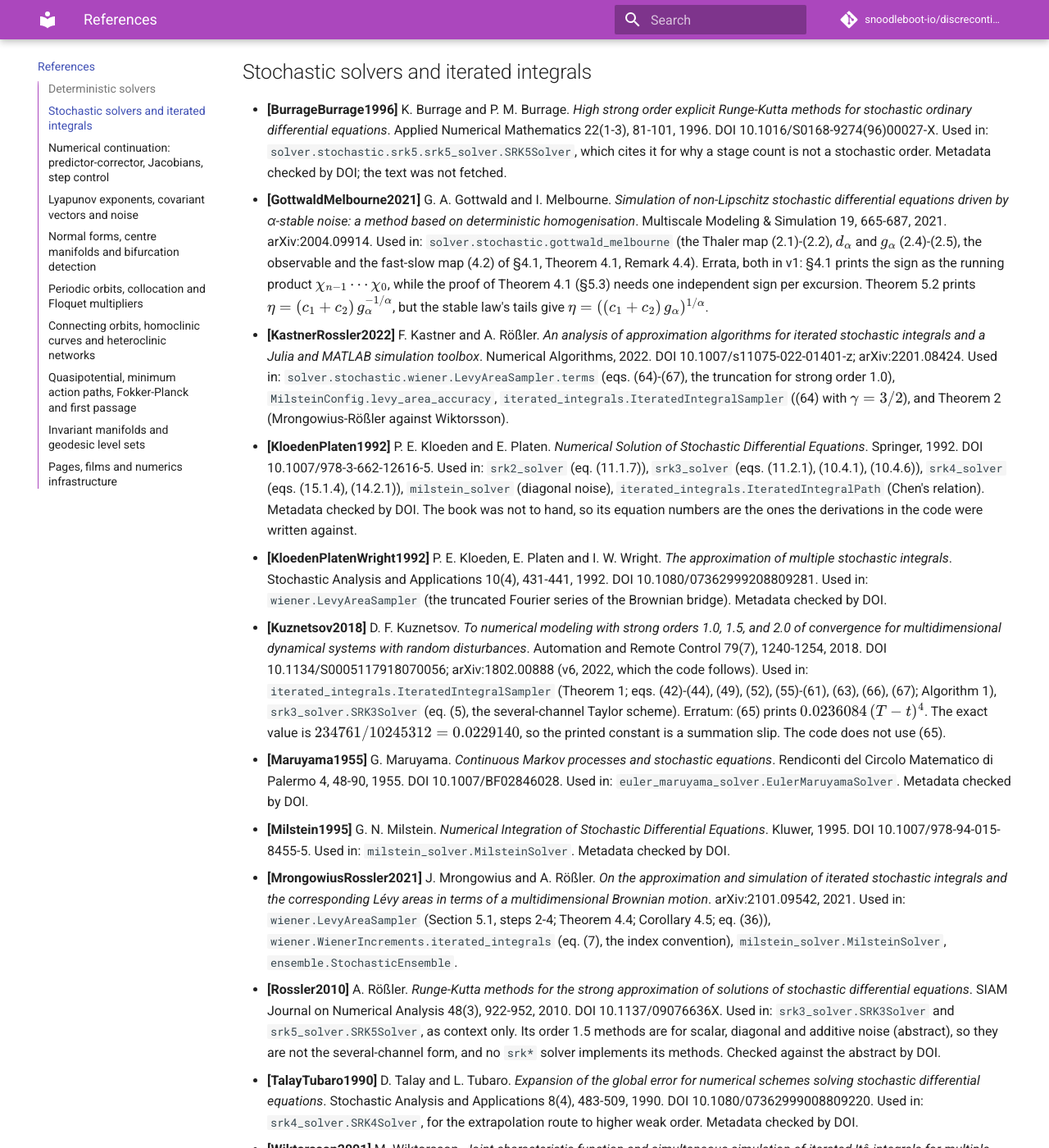
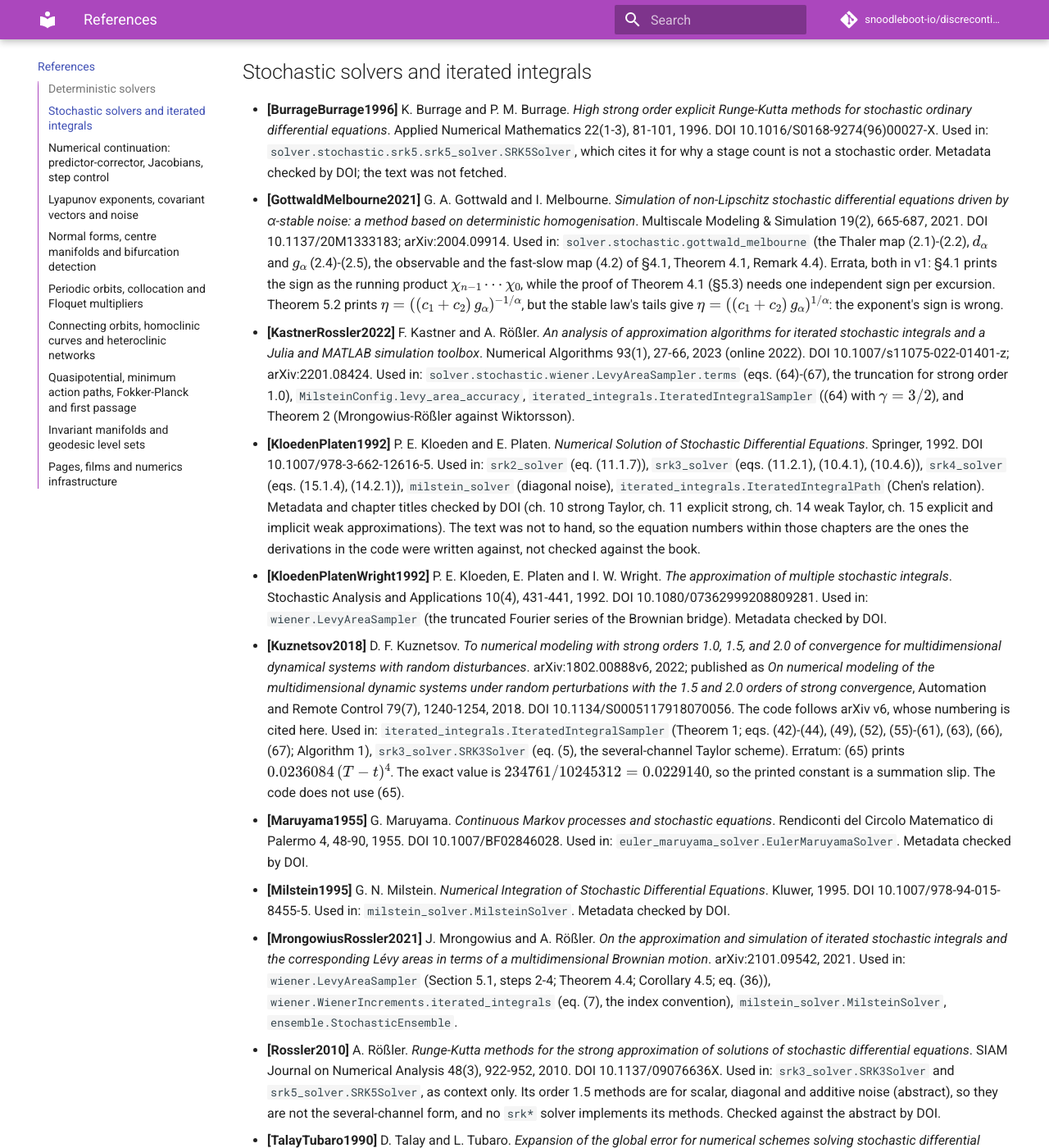
Before and after one commit to snoodleboot-io/discrecontinual_equations, an MkDocs documentation site: the page built from docs/references.md, in a window 1280 px wide and 1400 px high, scrolled down 1922 px. Shown: the whole window at 82% size. Built offline with MkDocs 1.6.1 and Material for MkDocs 9.7.7, drawn with Linux system fonts in a browser that asks for light colours; comment, search, counter and statistics services are not loaded.

Commit message:
Quote Gottwald-Melbourne's Theorem 5.2 as printed, and complete the Kuznetsov, Kastner-Rossler and Gottwald-Melbourne records
Theorem 5.2 prints eta = ((c1 + c2) g_alpha)^(-1/alpha): only the exponent's
sign is wrong, not its placement. The journal version of Kuznetsov's paper
has a different title from arXiv v6; Kastner-Rossler is Numer. Algorithms
93(1), 27-66; Gottwald-Melbourne gets its issue and DOI. Kloeden-Platen's
entry now says its chapter titles were checked and its equation numbers
were not.

Co-Authored-By: Claude Opus 5.5 <noreply@anthropic.com>

```diff
--- a/docs/references/stochastic-solvers.md
+++ b/docs/references/stochastic-solvers.md
@@ -5,11 +5,11 @@
 -->
 
 - **[BurrageBurrage1996]** K. Burrage and P. M. Burrage. *High strong order explicit Runge-Kutta methods for stochastic ordinary differential equations*. Applied Numerical Mathematics 22(1-3), 81-101, 1996. DOI 10.1016/S0168-9274(96)00027-X. Used in: `solver.stochastic.srk5.srk5_solver.SRK5Solver`, which cites it for why a stage count is not a stochastic order. Metadata checked by DOI; the text was not fetched.
-- **[GottwaldMelbourne2021]** G. A. Gottwald and I. Melbourne. *Simulation of non-Lipschitz stochastic differential equations driven by α-stable noise: a method based on deterministic homogenisation*. Multiscale Modeling & Simulation 19, 665-687, 2021. arXiv:2004.09914. Used in: `solver.stochastic.gottwald_melbourne` (the Thaler map (2.1)-(2.2), $d_\alpha$ and $g_\alpha$ (2.4)-(2.5), the observable and the fast-slow map (4.2) of §4.1, Theorem 4.1, Remark 4.4). Errata, both in v1: §4.1 prints the sign as the running product $\chi_{n-1}\cdots\chi_0$, while the proof of Theorem 4.1 (§5.3) needs one independent sign per excursion. Theorem 5.2 prints $\eta = (c_1+c_2)\,g_\alpha^{-1/\alpha}$, but the stable law's tails give $\eta = ((c_1+c_2)\,g_\alpha)^{1/\alpha}$.
-- **[KastnerRossler2022]** F. Kastner and A. Rößler. *An analysis of approximation algorithms for iterated stochastic integrals and a Julia and MATLAB simulation toolbox*. Numerical Algorithms, 2022. DOI 10.1007/s11075-022-01401-z; arXiv:2201.08424. Used in: `solver.stochastic.wiener.LevyAreaSampler.terms` (eqs. (64)-(67), the truncation for strong order 1.0), `MilsteinConfig.levy_area_accuracy`, `iterated_integrals.IteratedIntegralSampler` ((64) with $\gamma = 3/2$), and Theorem 2 (Mrongowius-Rößler against Wiktorsson).
-- **[KloedenPlaten1992]** P. E. Kloeden and E. Platen. *Numerical Solution of Stochastic Differential Equations*. Springer, 1992. DOI 10.1007/978-3-662-12616-5. Used in: `srk2_solver` (eq. (11.1.7)), `srk3_solver` (eqs. (11.2.1), (10.4.1), (10.4.6)), `srk4_solver` (eqs. (15.1.4), (14.2.1)), `milstein_solver` (diagonal noise), `iterated_integrals.IteratedIntegralPath` (Chen's relation). Metadata checked by DOI. The book was not to hand, so its equation numbers are the ones the derivations in the code were written against.
+- **[GottwaldMelbourne2021]** G. A. Gottwald and I. Melbourne. *Simulation of non-Lipschitz stochastic differential equations driven by α-stable noise: a method based on deterministic homogenisation*. Multiscale Modeling & Simulation 19(2), 665-687, 2021. DOI 10.1137/20M1333183; arXiv:2004.09914. Used in: `solver.stochastic.gottwald_melbourne` (the Thaler map (2.1)-(2.2), $d_\alpha$ and $g_\alpha$ (2.4)-(2.5), the observable and the fast-slow map (4.2) of §4.1, Theorem 4.1, Remark 4.4). Errata, both in v1: §4.1 prints the sign as the running product $\chi_{n-1}\cdots\chi_0$, while the proof of Theorem 4.1 (§5.3) needs one independent sign per excursion. Theorem 5.2 prints $\eta = ((c_1+c_2)\,g_\alpha)^{-1/\alpha}$, but the stable law's tails give $\eta = ((c_1+c_2)\,g_\alpha)^{1/\alpha}$: the exponent's sign is wrong.
+- **[KastnerRossler2022]** F. Kastner and A. Rößler. *An analysis of approximation algorithms for iterated stochastic integrals and a Julia and MATLAB simulation toolbox*. Numerical Algorithms 93(1), 27-66, 2023 (online 2022). DOI 10.1007/s11075-022-01401-z; arXiv:2201.08424. Used in: `solver.stochastic.wiener.LevyAreaSampler.terms` (eqs. (64)-(67), the truncation for strong order 1.0), `MilsteinConfig.levy_area_accuracy`, `iterated_integrals.IteratedIntegralSampler` ((64) with $\gamma = 3/2$), and Theorem 2 (Mrongowius-Rößler against Wiktorsson).
+- **[KloedenPlaten1992]** P. E. Kloeden and E. Platen. *Numerical Solution of Stochastic Differential Equations*. Springer, 1992. DOI 10.1007/978-3-662-12616-5. Used in: `srk2_solver` (eq. (11.1.7)), `srk3_solver` (eqs. (11.2.1), (10.4.1), (10.4.6)), `srk4_solver` (eqs. (15.1.4), (14.2.1)), `milstein_solver` (diagonal noise), `iterated_integrals.IteratedIntegralPath` (Chen's relation). Metadata and chapter titles checked by DOI (ch. 10 strong Taylor, ch. 11 explicit strong, ch. 14 weak Taylor, ch. 15 explicit and implicit weak approximations). The text was not to hand, so the equation numbers within those chapters are the ones the derivations in the code were written against, not checked against the book.
 - **[KloedenPlatenWright1992]** P. E. Kloeden, E. Platen and I. W. Wright. *The approximation of multiple stochastic integrals*. Stochastic Analysis and Applications 10(4), 431-441, 1992. DOI 10.1080/07362999208809281. Used in: `wiener.LevyAreaSampler` (the truncated Fourier series of the Brownian bridge). Metadata checked by DOI.
-- **[Kuznetsov2018]** D. F. Kuznetsov. *To numerical modeling with strong orders 1.0, 1.5, and 2.0 of convergence for multidimensional dynamical systems with random disturbances*. Automation and Remote Control 79(7), 1240-1254, 2018. DOI 10.1134/S0005117918070056; arXiv:1802.00888 (v6, 2022, which the code follows). Used in: `iterated_integrals.IteratedIntegralSampler` (Theorem 1; eqs. (42)-(44), (49), (52), (55)-(61), (63), (66), (67); Algorithm 1), `srk3_solver.SRK3Solver` (eq. (5), the several-channel Taylor scheme). Erratum: (65) prints $0.0236084\,(T-t)^4$. The exact value is $234761/10245312 = 0.0229140$, so the printed constant is a summation slip. The code does not use (65).
+- **[Kuznetsov2018]** D. F. Kuznetsov. *To numerical modeling with strong orders 1.0, 1.5, and 2.0 of convergence for multidimensional dynamical systems with random disturbances*. arXiv:1802.00888v6, 2022; published as *On numerical modeling of the multidimensional dynamic systems under random perturbations with the 1.5 and 2.0 orders of strong convergence*, Automation and Remote Control 79(7), 1240-1254, 2018. DOI 10.1134/S0005117918070056. The code follows arXiv v6, whose numbering is cited here. Used in: `iterated_integrals.IteratedIntegralSampler` (Theorem 1; eqs. (42)-(44), (49), (52), (55)-(61), (63), (66), (67); Algorithm 1), `srk3_solver.SRK3Solver` (eq. (5), the several-channel Taylor scheme). Erratum: (65) prints $0.0236084\,(T-t)^4$. The exact value is $234761/10245312 = 0.0229140$, so the printed constant is a summation slip. The code does not use (65).
 - **[Maruyama1955]** G. Maruyama. *Continuous Markov processes and stochastic equations*. Rendiconti del Circolo Matematico di Palermo 4, 48-90, 1955. DOI 10.1007/BF02846028. Used in: `euler_maruyama_solver.EulerMaruyamaSolver`. Metadata checked by DOI.
 - **[Milstein1995]** G. N. Milstein. *Numerical Integration of Stochastic Differential Equations*. Kluwer, 1995. DOI 10.1007/978-94-015-8455-5. Used in: `milstein_solver.MilsteinSolver`. Metadata checked by DOI.
 - **[MrongowiusRossler2021]** J. Mrongowius and A. Rößler. *On the approximation and simulation of iterated stochastic integrals and the corresponding Lévy areas in terms of a multidimensional Brownian motion*. arXiv:2101.09542, 2021. Used in: `wiener.LevyAreaSampler` (Section 5.1, steps 2-4; Theorem 4.4; Corollary 4.5; eq. (36)), `wiener.WienerIncrements.iterated_integrals` (eq. (7), the index convention), `milstein_solver.MilsteinSolver`, `ensemble.StochasticEnsemble`.
--- a/docs/user-guide/stochastic-solvers.md
+++ b/docs/user-guide/stochastic-solvers.md
@@ -490,7 +490,7 @@ print(GottwaldMelbourneSolver(config).solve(stable, [0.0])[-1][2][0])
     - §4.1 prints the sign as the running product $\chi^{(n)} = \chi_{n-1}\cdots\chi_0$. Read literally, that gives
       the symmetric law for every $\beta < 1$. The proof of Theorem 4.1 (§5.3) needs one independent sign per
       excursion into $(x^*, 1]$, and that is what PR #75 implements.
-    - Theorem 5.2 prints $\eta = (c_1+c_2)\,g_\alpha^{-1/\alpha}$. The stable law's tail
+    - Theorem 5.2 prints $\eta = ((c_1+c_2)\,g_\alpha)^{-1/\alpha}$. The stable law's tail
       $P(|X| > x) \sim \eta^\alpha x^{-\alpha}/g_\alpha$ gives $\eta = ((c_1+c_2)\,g_\alpha)^{1/\alpha}$, so the
       exponent's sign is an erratum.
 
```
